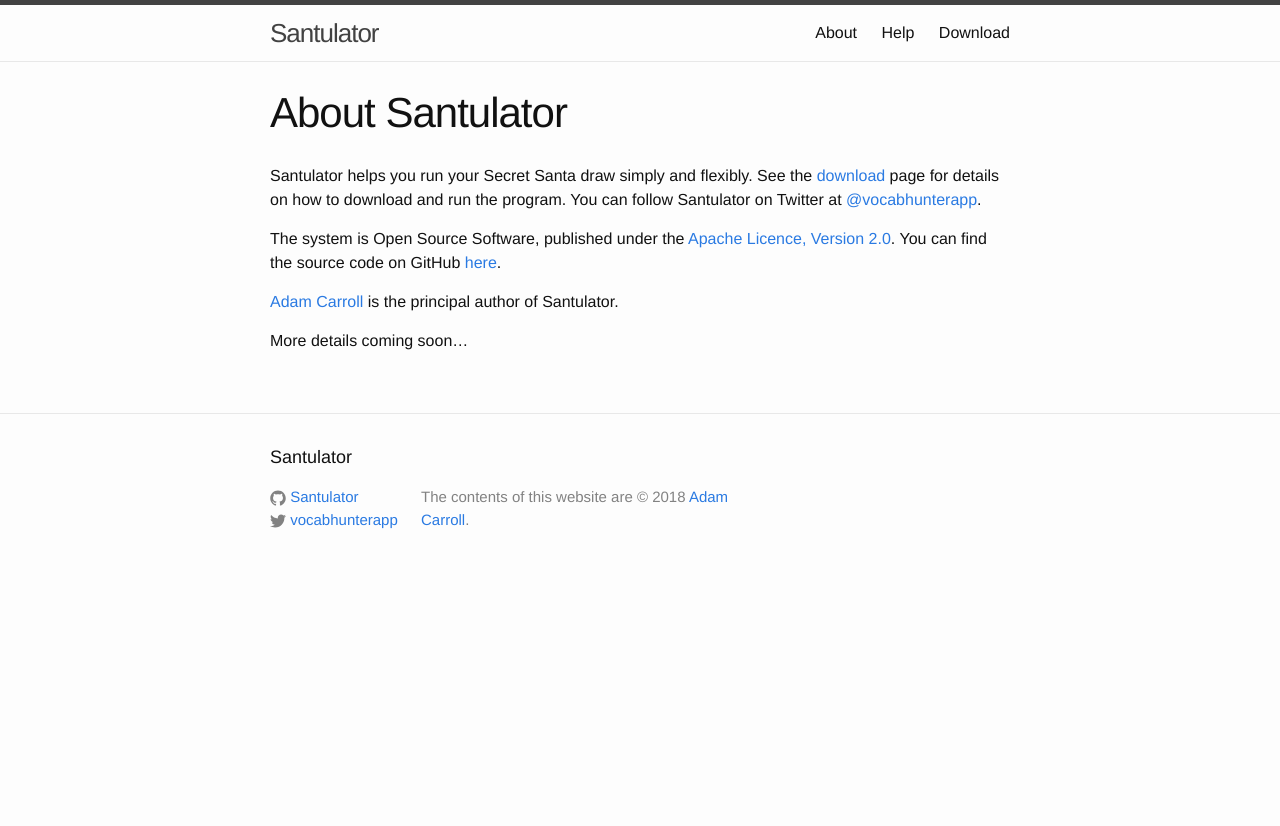
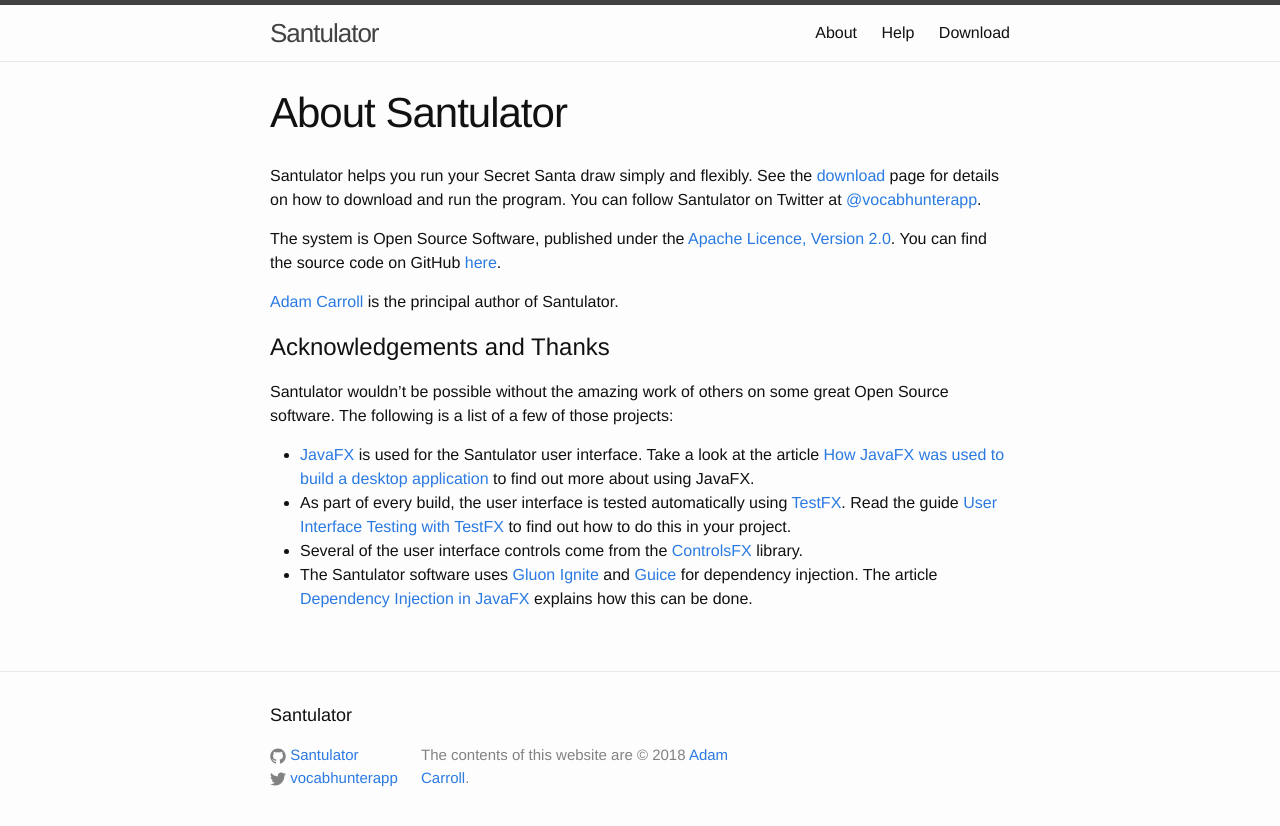
Before and after one commit to Santulator/santulator.github.io, a Jekyll site: the page built from about.md, in a window 1280 px wide. Shown: the top 826 px of the page. Built offline with Jekyll 4.4.1, drawn with Linux system fonts in a browser that asks for light colours.

Commit message:
Added detail to the about page

```diff
--- a/about.md
+++ b/about.md
@@ -14,9 +14,26 @@
 
 [Adam Carroll] is the principal author of Santulator.
 
-More details coming soon...
+# Acknowledgements and Thanks
+
+Santulator wouldn't be possible without the amazing work of others on some great Open Source software.  The following is a list of a few of those projects:
+
+* [JavaFX] is used for the Santulator user interface.  Take a look at the article [How JavaFX was used to build a desktop application] to find out more about using JavaFX.
+* As part of every build, the user interface is tested automatically using [TestFX].  Read the guide [User Interface Testing with TestFX] to find out how to do this in your project.
+* Several of the user interface controls come from the [ControlsFX] library.
+* The Santulator software uses [Gluon Ignite] and [Guice] for dependency injection.  The article [Dependency Injection in JavaFX] explains how this can be done.
 
 [Adam Carroll]:https://github.com/AdamCarroll/
 [download]:/download
 [Apache Licence, Version 2.0]:http://www.apache.org/licenses/LICENSE-2.0
-[GitHub]:https://github.com/VocabHunter/VocabHunter
+[GitHub]:https://github.com/Santulator/Santulator
+
+[How JavaFX was used to build a desktop application]:https://medium.com/@TechKing/how-javafx-was-used-to-build-a-desktop-application-7d4c680d8dc
+[User Interface Testing with TestFX]:https://medium.com/@adam_carroll/user-interface-testing-with-testfx-5747ba02b0ec
+[Dependency Injection in JavaFX]:https://vocabhunter.github.io/2016/11/13/JavaFX-Dependency-Injection.html
+
+[JavaFX]:https://openjfx.io/
+[ControlsFX]:http://fxexperience.com/controlsfx/
+[Gluon Ignite]:http://gluonhq.com/labs/ignite/
+[Guice]:https://github.com/google/guice
+[TestFX]:https://github.com/TestFX/TestFX
```
